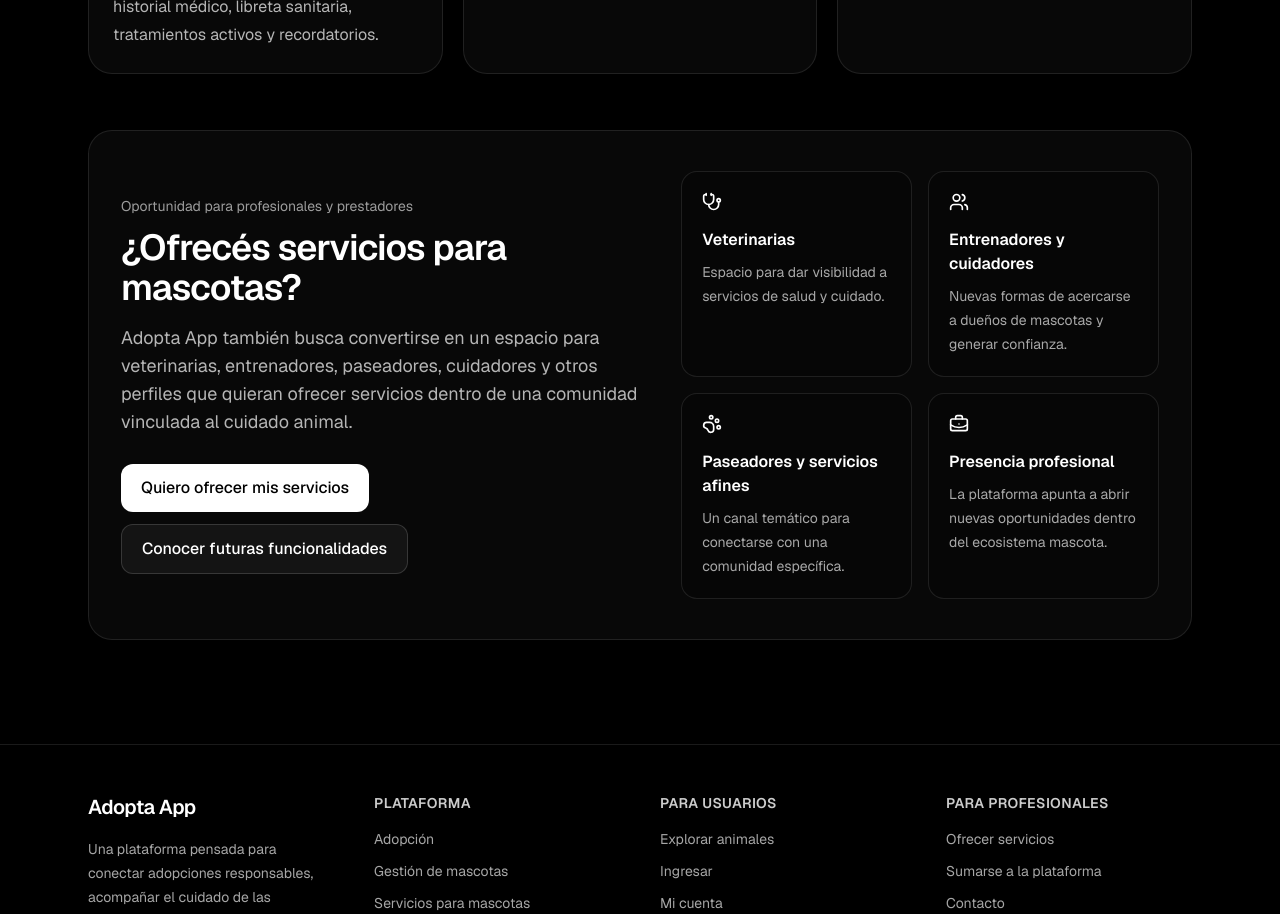
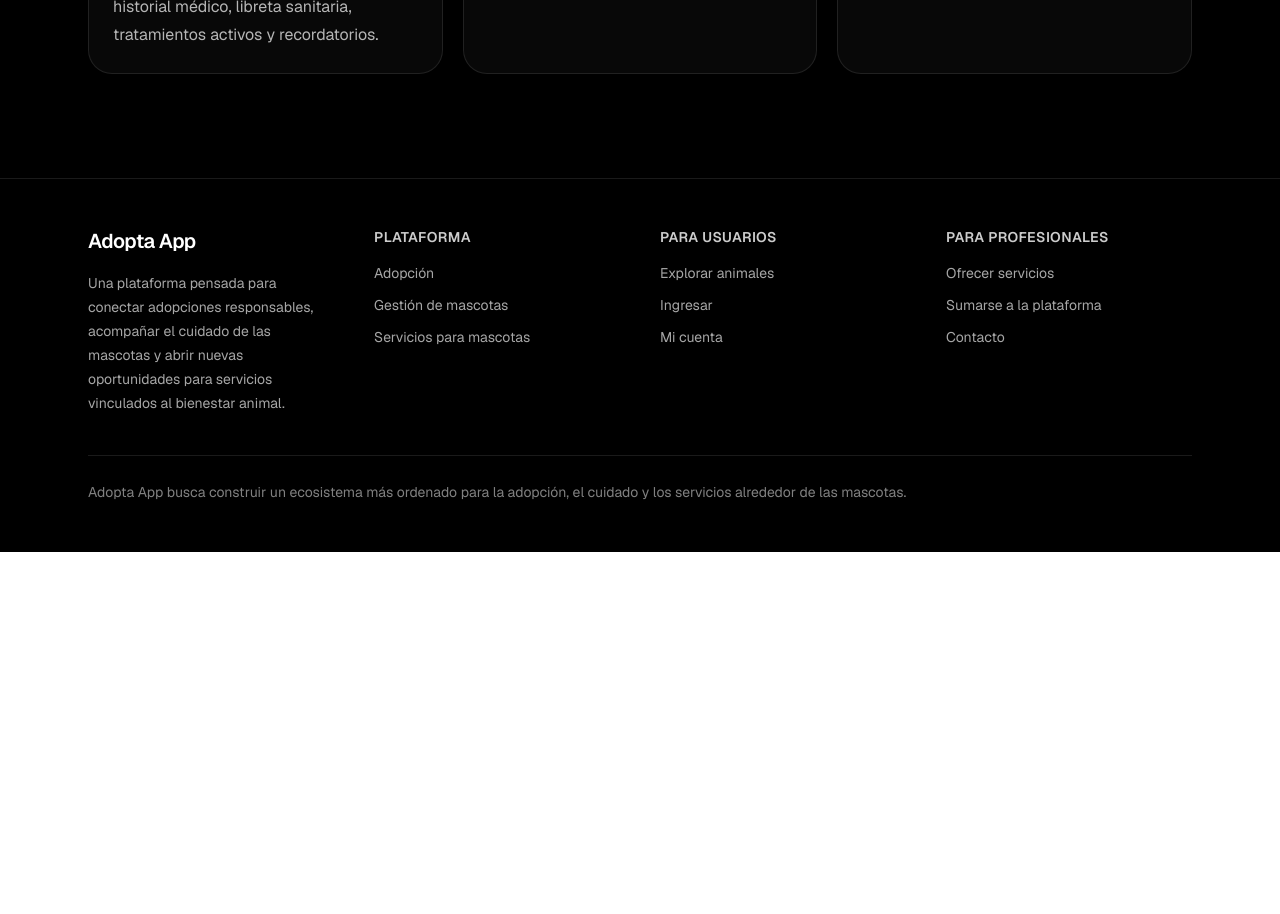
Before and after one commit to SantiagoPlus/adoptar_app, a Next.js app: page / in a window 1280 px wide. Shown: the part 1880-2794 px from the top of the page. After the commit the page ends 2432 px from the top, so only its background shows below. Built offline with nearby package versions, Linux system fonts and the light colour scheme; no server answers; the database is empty.

Commit message:
Update page.tsx

```diff
--- a/app/page.tsx
+++ b/app/page.tsx
@@ -5,7 +5,6 @@
 import { AnimalsPreview } from "@/components/home/animals-preview";
 import { AnimalsSkeleton } from "@/components/home/animals-skeleton";
 import { FutureModules } from "@/components/home/future-modules";
-import { ProviderCta } from "@/components/home/provider-cta";
 import { HomeFooter } from "@/components/home/footer";
 
 function NavbarSkeleton() {
@@ -38,7 +37,6 @@
         </Suspense>
 
         <FutureModules />
-        <ProviderCta />
       </section>
 
       <HomeFooter />
```
